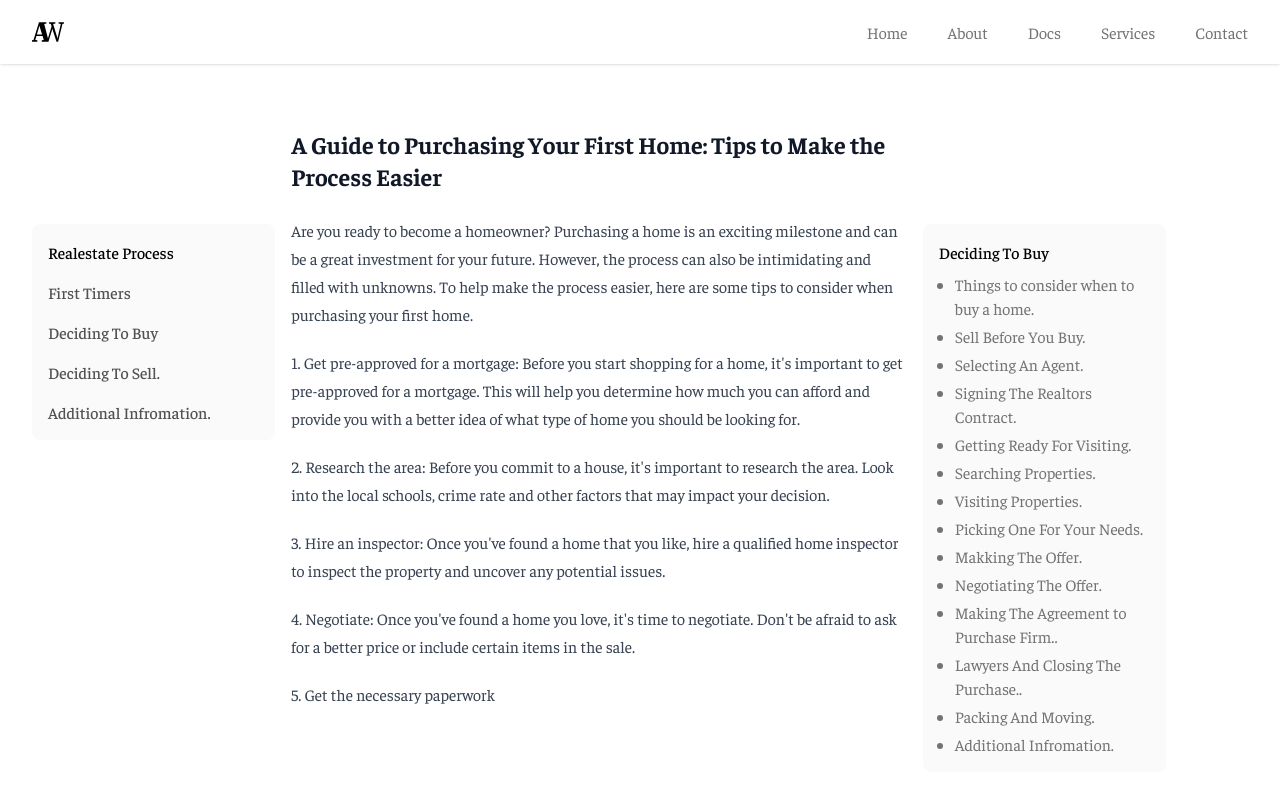
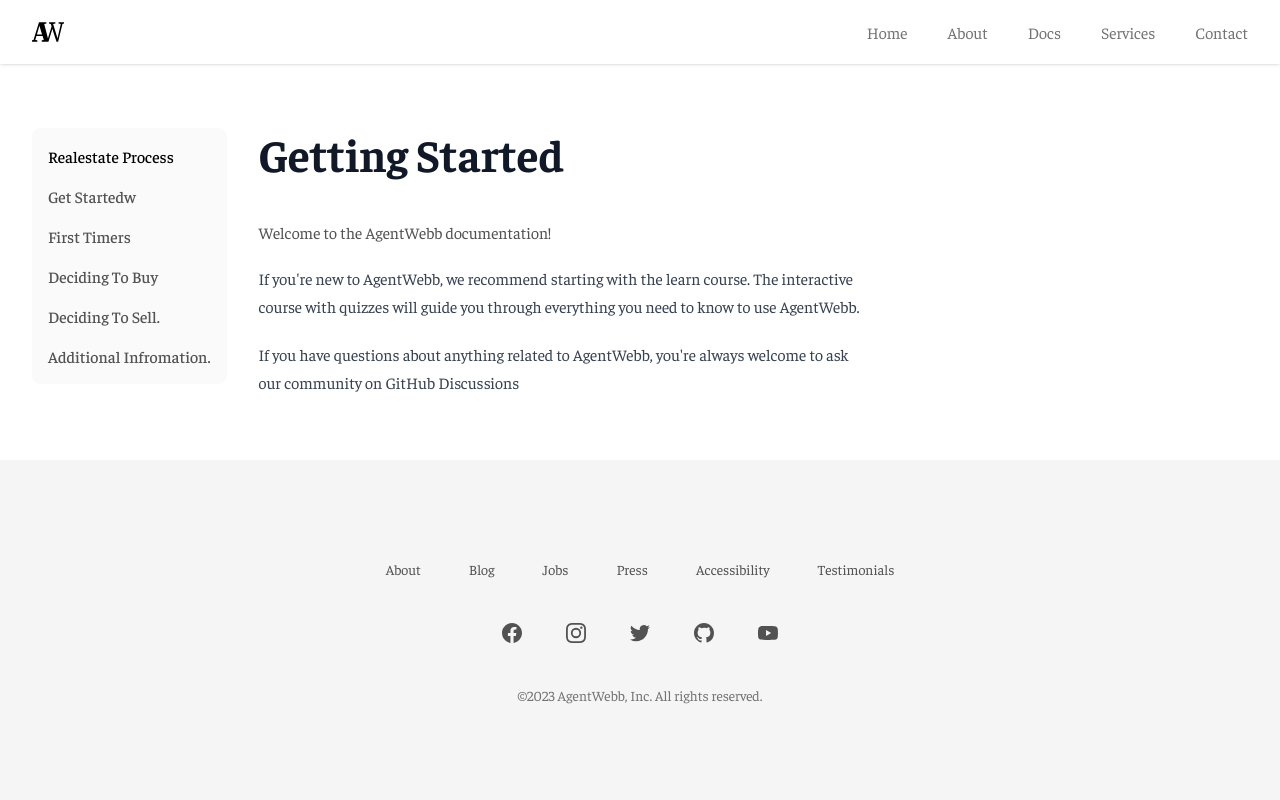
Before and after one commit to iamwillcode/agentwebb, a Next.js app: page /docs in a window 1280 px wide. Shown: the top 800 px of the page. Built offline with nearby package versions, Linux system fonts and the light colour scheme.

Commit message:
moved rest of documentatioon to own file

```diff
--- a/lib/data.tsx
+++ b/lib/data.tsx
@@ -121,6 +121,7 @@ const deciding_to_buy = [
   { title: "Additional Infromation.", path_name:"/" },
 ];
 const articles = [
+  { title: "Get Startedw", path_name:"/" },
   { title: "First Timers", path_name:"/" },
   { title: "Deciding To Buy", path_name:"/" },
   { title: "Deciding To Sell.", path_name:"/" },
--- a/pages/docs.tsx
+++ b/pages/docs.tsx
@@ -1,7 +1,6 @@
 import Head from "next/head";
 import Link from "next/link";
-import { deciding_to_buy, articles } from "../lib/data";
-
+import { articles } from "../lib/data";
 export default function docs() {
   return (
     <>
@@ -13,16 +12,28 @@ export default function docs() {
           content="Get unbiased and honest information about the real estate buying and selling process. Learn from 25+ years of experience and be ready for any red flags."
         />
       </Head>
-      <main className="flex-1 my-16">
-        <div className="px-4 mx-auto max-w-7xl sm:px-6 md:px-8">
-          {/* Replace with your content */}
-          <div className="flex items-start w-full gap-4 mt-4">
+      <main className="my-16 wrapper">
+        <section className="flex items-start gap-8">
+          <div className="">
             <Nav_Links />
-            <Article_Content />
-            <Side_Pannel />
           </div>
-          {/* /End replace */}
-        </div>
+          <div className="prose">
+            <h1 className="font-bold display-medium">Getting Started</h1>
+            <p className="mt-4 body-large">
+              Welcome to the AgentWebb documentation!
+            </p>
+            <p>
+              If you&#39;re new to AgentWebb, we recommend starting with the learn
+              course. The interactive course with quizzes will guide you through
+              everything you need to know to use AgentWebb.
+            </p>
+            <p>
+              If you have questions about anything related to AgentWebb,
+              you&#39;re always welcome to ask our community on GitHub
+              Discussions
+            </p>
+          </div>
+        </section>
       </main>
     </>
   );
@@ -31,16 +42,13 @@ export default function docs() {
 function Nav_Links() {
   return (
     <>
-      <div className="hidden w-1/5 p-4 border-gray-200 border-dashed rounded-lg lg:block lg:mt-24 bg-gray-50">
+      <div className="hidden p-4 border-gray-200 border-dashed rounded-lg lg:block bg-gray-50">
         <h6 className="title-medium">Realestate Process</h6>
         <ul className="mt-4 space-y-4 body-medium">
           {articles.map((content) => {
             return (
               <>
-                <li
-                  key={content.title.toString()}
-                  className="title-medium"
-                >
+                <li key={content.title.toString()} className="title-medium">
                   <Link href={content.path_name}>{content.title}</Link>
                 </li>
               </>
@@ -51,66 +59,3 @@ function Nav_Links() {
     </>
   );
 }
-function Article_Content() {
-  return (
-    <>
-      <div className="w-full prose">
-        <h2 className="">
-          A Guide to Purchasing Your First Home: Tips to Make the Process Easier
-        </h2>
-        <p>
-          Are you ready to become a homeowner? Purchasing a home is an exciting
-          milestone and can be a great investment for your future. However, the
-          process can also be intimidating and filled with unknowns. To help
-          make the process easier, here are some tips to consider when
-          purchasing your first home.
-        </p>
-        <p>
-          1. Get pre-approved for a mortgage: Before you start shopping for a
-          home, it&#39;s important to get pre-approved for a mortgage. This will
-          help you determine how much you can afford and provide you with a
-          better idea of what type of home you should be looking for.
-        </p>
-        <p>
-          2. Research the area: Before you commit to a house, it&#39;s important
-          to research the area. Look into the local schools, crime rate and
-          other factors that may impact your decision.
-        </p>
-        <p>
-          3. Hire an inspector: Once you&#39;ve found a home that you like, hire
-          a qualified home inspector to inspect the property and uncover any
-          potential issues.
-        </p>
-        <p>
-          4. Negotiate: Once you&#39;ve found a home you love, it&#39;s time to
-          negotiate. Don&#39;t be afraid to ask for a better price or include
-          certain items in the sale.
-        </p>
-        <p>5. Get the necessary paperwork</p>
-      </div>
-    </>
-  );
-}
-function Side_Pannel() {
-  return (
-    <>
-      <div className="hidden w-1/5 p-4 border-gray-200 border-dashed rounded-lg lg:block lg:mt-24 bg-gray-50">
-        <h6 className="title-medium">Deciding To Buy</h6>
-        <ul className="pl-4 mt-2 space-y-1 list-disc body-medium">
-          {deciding_to_buy.map((content) => {
-            return (
-              <>
-                <li
-                  key={content.title.toString()}
-                  className="text-gray-500 transition-all rounded-xl body-large hover:text-gray-900 hover:underline"
-                >
-                  <Link href={content.path_name}>{content.title}</Link>
-                </li>
-              </>
-            );
-          })}
-        </ul>
-      </div>
-    </>
-  );
-}
```
